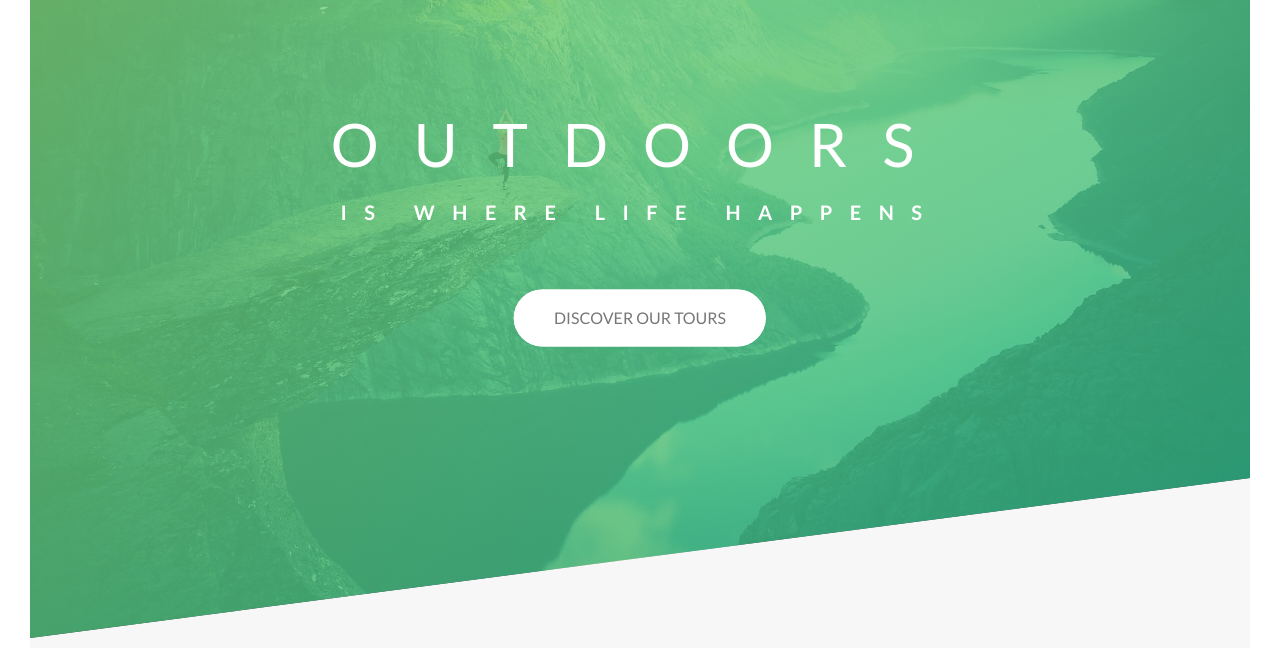
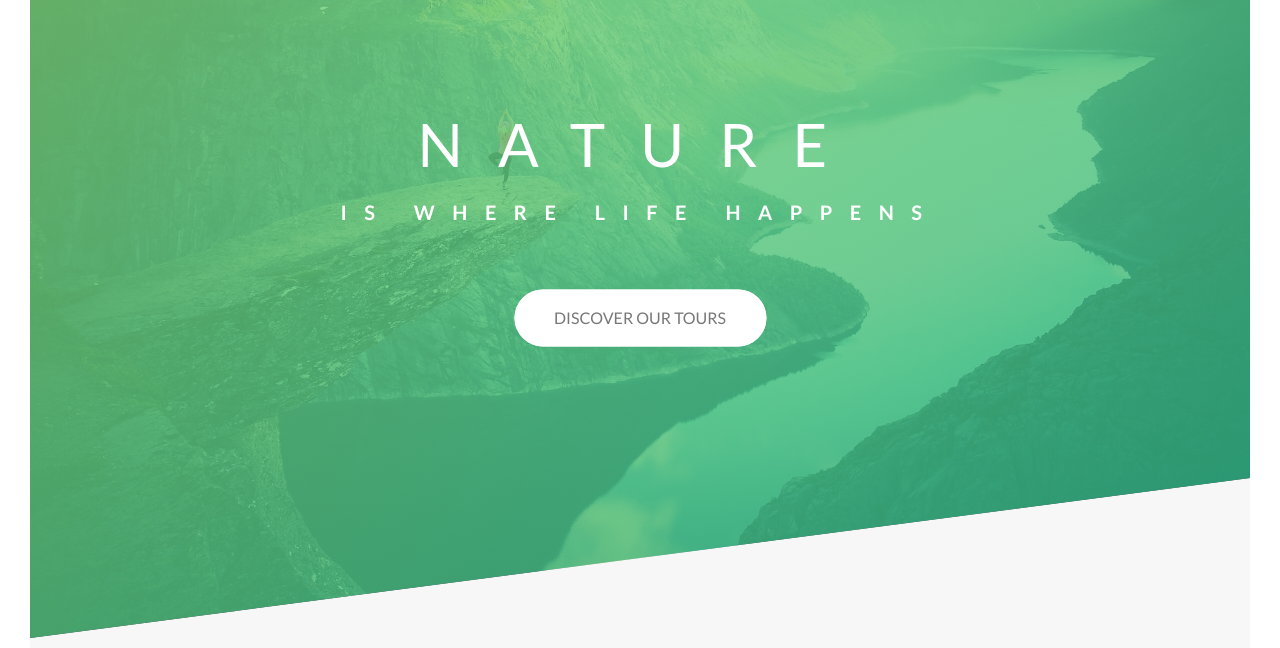
Before and after one commit to cristinaestrod/portfolio, a website: page index.html in a window 1280 px wide. Shown: the part 152-800 px from the top of the page. Drawn offline with Linux system fonts and the light colour scheme.

Commit message:
title change

```diff
--- a/index.html
+++ b/index.html
@@ -43,7 +43,7 @@
 
           <div class="header__text-box">
             <h1 class="heading-primary">
-              <span class="heading-primary--main">Outdoors</span>
+              <span class="heading-primary--main">Nature</span>
               <span class="heading-primary--sub">is where life happens</span>
             </h1>
 
```
